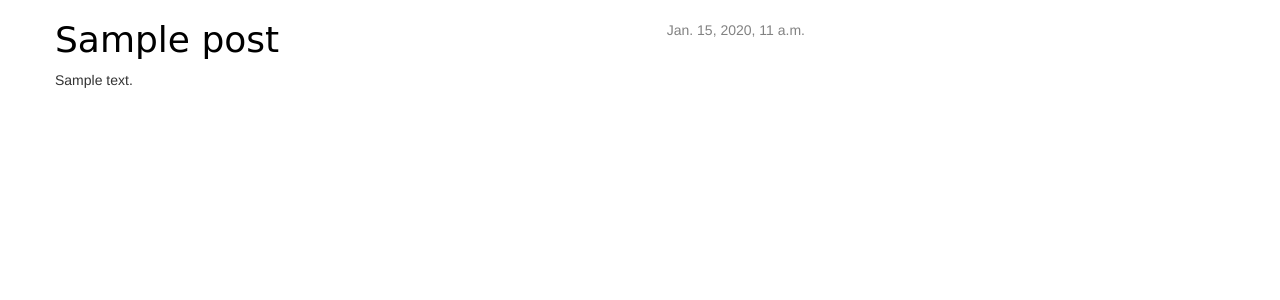
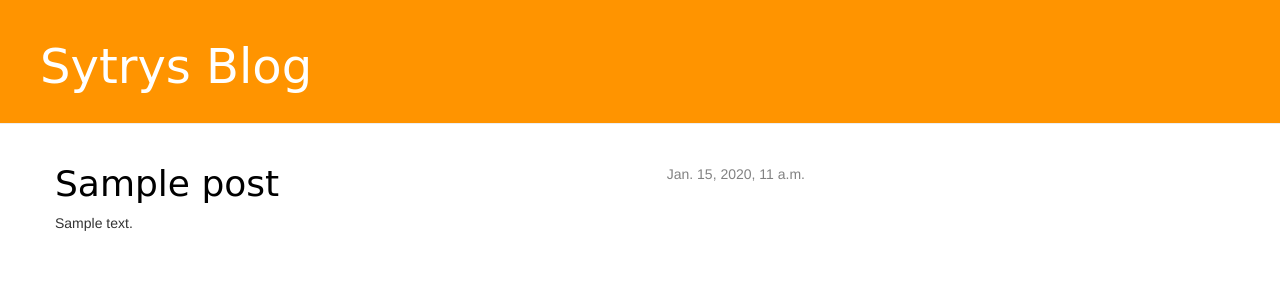
Before and after one commit to theolannoye/my-first-blog, a Django app: template blog/templates/blog/post_list.html in a window 1280 px wide. Shown: the top 300 px of the page. Run offline with Django 3.2, Linux system fonts and the light colour scheme; the template is opened without the code that fills it: values that come from a table or form of the project are taken from there, others are empty; tables that the repository leaves empty hold one stand-in row (values such as "Sample post"); some libraries are stand-ins or nearby versions.

Commit message:
Modif html

```diff
--- a/blog/templates/blog/post_list.html
+++ b/blog/templates/blog/post_list.html
@@ -9,6 +9,10 @@
 		<title>Sytrys blog</title>
 	</head>
 	<body>
+		<div class="page-header">
+    		<h1><a href="/">Sytrys Blog</a></h1>
+		</div>
+
 		<div class="content container">
 		    <div class="row">
 		        <div class="col-md-8">
@@ -24,5 +28,6 @@
 		        </div>
 		    </div>
 		</div>
+
 	</body>
 </html>
```
